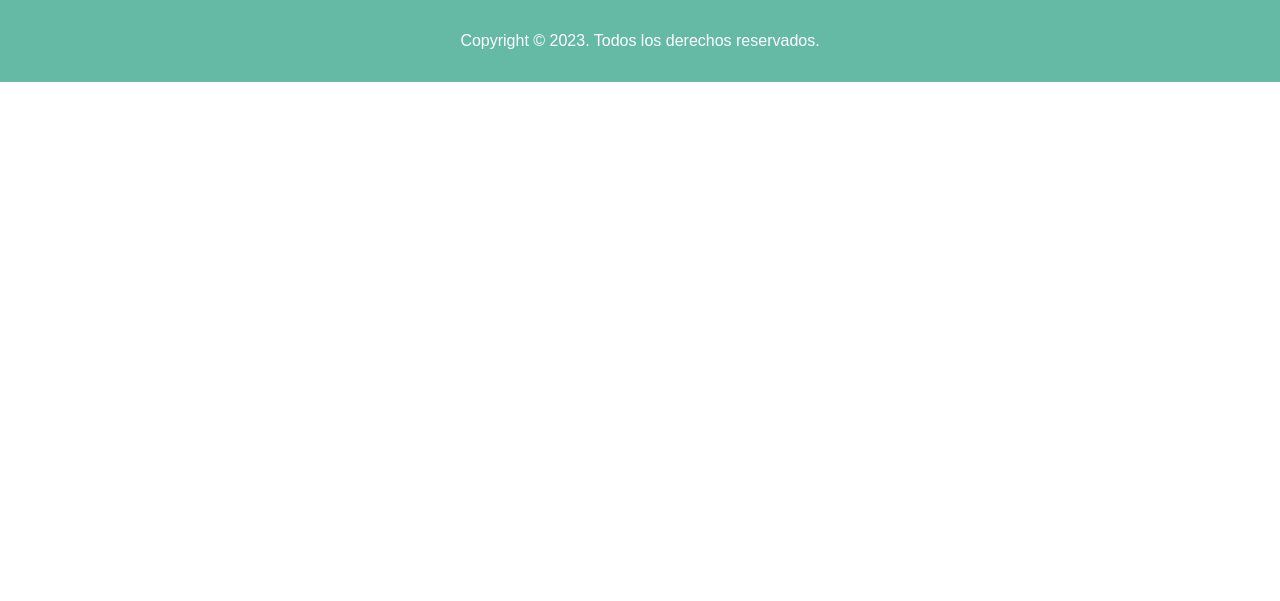
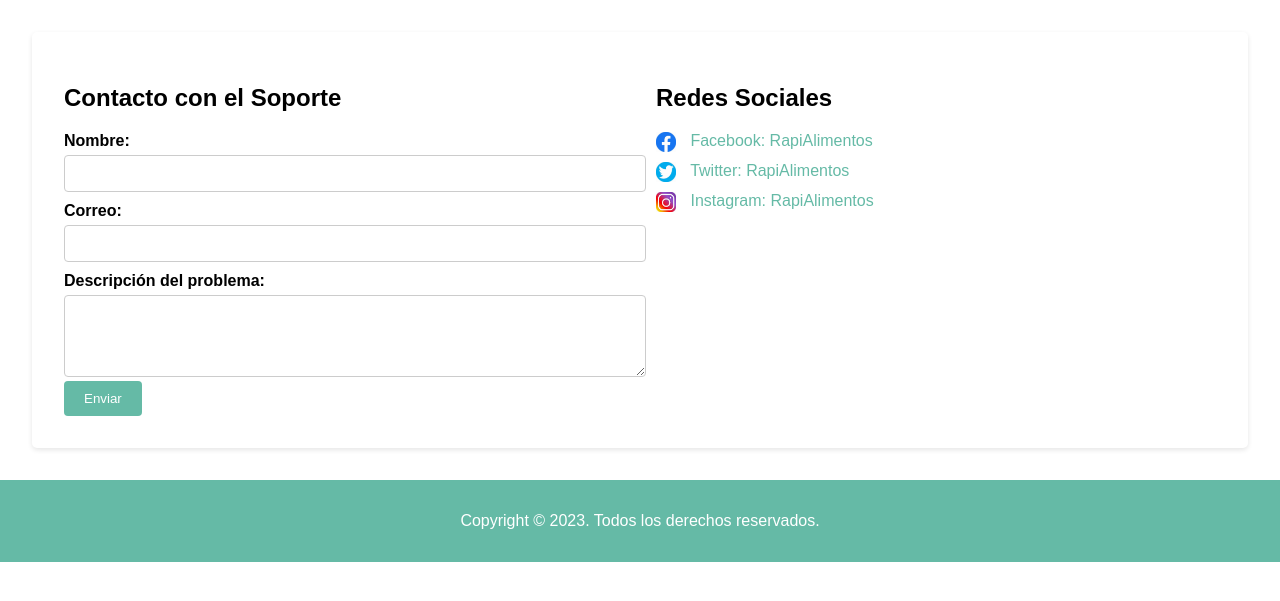
Before and after one commit to MatiasV4squez/RapiAlimentos, a PHP site: page /html/Contacto.html in a window 1280 px wide. Shown: the part 118-719 px from the top of the page. Run offline with PHP 8.4, Linux system fonts and the light colour scheme.

Commit message:
contacto

```diff
--- a/CSS/Contacto.css
+++ b/CSS/Contacto.css
@@ -70,3 +70,89 @@ footer {
     position: relative;
 
 }
+
+.contacto {
+    display: flex;
+    justify-content: space-between;
+    margin: 2rem;
+    padding: 1rem;
+    background-color: white;
+    border-radius: 5px;
+    box-shadow: 0 2px 5px rgba(0, 0, 0, 0.1);
+}
+
+.formulario {
+    flex: 1;
+    padding: 1rem;
+}
+
+.formulario h2 {
+    font-size: 24px;
+}
+
+label {
+    display: block;
+    margin-top: 10px;
+    font-weight: bold;
+}
+
+input[type="text"],
+input[type="email"],
+textarea {
+    width: 100%;
+    padding: 10px;
+    margin-top: 5px;
+    border: 1px solid #ccc;
+    border-radius: 4px;
+}
+
+button {
+    background-color: #65baa6;
+    color: white;
+    padding: 10px 20px;
+    border: none;
+    border-radius: 4px;
+    cursor: pointer;
+}
+
+.mensaje-exito {
+    display: none;
+    background-color: #65baa6;
+    color: white;
+    text-align: center;
+    padding: 10px;
+    margin-top: 10px;
+}
+
+.redes-sociales {
+    flex: 1;
+    padding: 1rem;
+}
+
+.redes-sociales h2 {
+    font-size: 24px;
+}
+
+ul {
+    list-style-type: none;
+    padding: 0;
+}
+
+ul li {
+    margin: 5px 0;
+}
+
+ul li a {
+    text-decoration: none;
+    color: #65baa6;
+}
+
+.redes-sociales ul li {
+    margin: 10px 0;
+}
+
+.redes-sociales img {
+    width: 20px;
+    margin-right: 10px;
+    vertical-align: middle;
+}
--- a/CSS/Producto.css
+++ b/CSS/Producto.css
@@ -7,7 +7,7 @@ body {
 
 header {
     display: flex;
-    background-color: #65baa6;
+    background-color: hsl(198, 67%, 42%);
     color: white;
     padding: 1rem;
 }
@@ -95,7 +95,7 @@ footer {
 }
 
 .carrito-de-compras {
-    background-color: #252424;
+    background-color: #8f8a8a;
     border-radius: 5px;
     box-shadow: 0px 0px 10px rgba(0, 0, 0, 0.1);
     padding: 20px;
--- /dev/null
+++ b/JS/contacto.js
@@ -0,0 +1,19 @@
+document.getElementById("contactForm").addEventListener("submit", function (event) {
+    event.preventDefault();
+    document.getElementById("exitoMensaje").style.display = "block";
+    setTimeout(function () {
+        document.getElementById("exitoMensaje").style.display = "none";
+    }, 3000);
+});
+
+document.getElementById("facebookLink").addEventListener("click", function () {
+    window.location.href = "www.facebook.com";
+});
+
+document.getElementById("twitterLink").addEventListener("click", function () {
+    window.location.href = "www.twitter.com";
+});
+
+document.getElementById("instagramLink").addEventListener("click", function () {
+    window.location.href = "www.instagram.com";
+});
--- a/html/Contacto.html
+++ b/html/Contacto.html
@@ -4,8 +4,8 @@
 <head>
     <meta charset="UTF-8">
     <meta name="viewport" content="width=device-width, initial-scale=1.0">
-    <title>Venta de Insumos</title>
-    <link href="../CSS/Contacto.css" rel="stylesheet" type="text/css" >
+    <title>Contacto - RapiAlimentos</title>
+    <link href="../CSS/Contacto.css" rel="stylesheet" type="text/css">
 </head>
 
 <body>
@@ -19,9 +19,55 @@
             <a href="Contacto.html">Contacto</a>
         </nav>
     </header>
+
+    <section class="contacto">
+        <div class="formulario">
+            <h2>Contacto con el Soporte</h2>
+            <form id="contactForm">
+                <label for="nombre">Nombre:</label>
+                <input type="text" id="nombre" name="nombre" required>
+
+                <label for="correo">Correo:</label>
+                <input type="email" id="correo" name="correo" required>
+
+                <label for="descripcion">Descripción del problema:</label>
+                <textarea id="descripcion" name="descripcion" rows="4" required></textarea>
+
+                <button type="submit">Enviar</button>
+            </form>
+            <div id="exitoMensaje" class="mensaje-exito">Su mensaje ha sido enviado con éxito, le responderemos en breve</div>
+        </div>
+
+        <div class="redes-sociales">
+            <h2>Redes Sociales</h2>
+            <ul>
+                <li>
+                    <a href="#" target="_blank">
+                        <img src="../img/facebook.jpeg" alt="Facebook">
+                        Facebook: RapiAlimentos
+                    </a>
+                </li>
+                <li>
+                    <a href="#" target="_blank">
+                        <img src="../img/twitter.jpeg" alt="Twitter">
+                        Twitter: RapiAlimentos
+                    </a>
+                </li>
+                <li>
+                    <a href="#" target="_blank">
+                        <img src="../img/instagram.jpeg" alt="Instagram">
+                        Instagram: RapiAlimentos
+                    </a>
+                </li>
+            </ul>
+        </div>
+    </section>
+
     <footer>
         <p>Copyright © 2023. Todos los derechos reservados.</p>
     </footer>
+
+    <script src="../JS/contacto.js"></script>
 </body>
 
 </html>
```
Also changed, not shown: img/facebook.jpeg (added), img/instagram.jpeg (added), img/twitter.jpeg (added).
